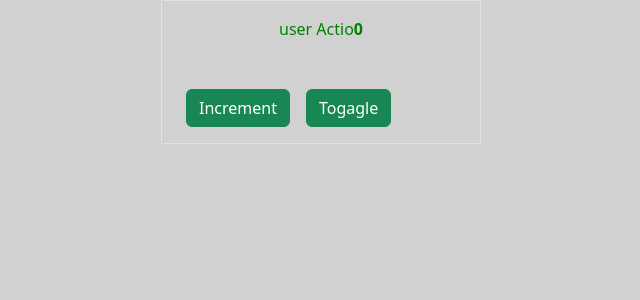
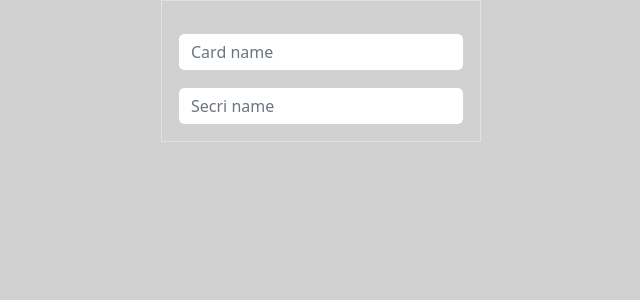
Before and after one commit to Mrkhan14/React-App, a React (Create React App) app: page / in a window 1280 px wide. Shown: the top 300 px of the page, without its empty margins (319-959 px from the left). Built offline with nearby package versions, Linux system fonts and the light colour scheme.

Commit message:
#29. useRef hook

```diff
--- a/src/components/app/App.js
+++ b/src/components/app/App.js
@@ -1,149 +1,24 @@
 import './App.css';
-import {Component, useState, useEffect, useCallback, useMemo} from "react";
-// import CounterItem from "../counter-item/counter-item";
+import {Component, useState, useEffect, useCallback, useMemo, useRef} from "react";
+const User = () =>{
+	const [cardNumber, setCardNumber] = useState('')
 
-// class User extends Component{
-//     constructor(props) {
-//         super(props);
-//         this.state = {
-//             counter: 0,
-//             age: ''
-//         }
-//     }
-//
-//     clickHander = () =>{
-//         // bu bizga yangi qimat qaytaradi
-//         this.setState(prevState =>({
-//             counter: prevState.counter + 1,
-//         }))
-//     }
-//     clickHander2 = () =>{
-//         // bu bizga yangi qimat qaytaradi
-//         this.setState(prevState =>({
-//             counter: prevState.counter - 1,
-//         }))
-//     }
-//
-//     clickHander3 = () =>{
-//         // bu bizga yangi qimat qaytaradi
-//         this.setState({
-//             counter: 0
-//         })
-//     }
-//     changeHander =(e, name) =>{
-//         console.log(name)
-//         this.setState({
-//             counter: e.target.value
-//         })
-//     }
-// 	componentDidMount() {
-// 		console.log("Mount")
-// 	}
-//
-// 	componentDidUpdate() {
-// 		console.log("Update")
-// 	}
-//
-//     componentWillUnmount() {
-//         console.log("Unmount")
-//     }
-//
-//     render() {
-//         const {firstName, lastNam, link,} = this.props
-//         // console.log(this.props)
-//
-//         const {age, counter} = this.state
-//
-//         return (
-//             <div className="border w-25 p-3 m-auto mb-4">
-//                 <h4>
-//                     Mening ismim - {firstName}, sharifim- {lastNam}
-//                     <br/>
-//                     Yoshim {age}
-//                 </h4>
-//                 <a href={link}>Link</a>
-//                 <div>
-//                     <button
-//                         onClick={this.clickHander}
-//                         type="button"
-//                         className="btn btn-success mx-2"
-//                     >
-//                         Success
-//                     </button>
-//                     <button
-//                         type="button"
-//                         className="btn btn-danger mx-2"
-// 						onClick={this.clickHander2}
-//                     >
-//                         Danger
-//                     </button>
-//                     <button
-//                         type="button"
-//                         className="btn btn-warning mx-2"
-//                         onClick={this.clickHander3}
-//                     >
-//                         Warning
-//                     </button>
-//                     <p>{counter}</p>
-//                     <div>
-//                         <label htmlFor="basic-url" className="form-label">Yoshim</label>
-//                         <input className="form-control" type="number" onChange={(e) => this.changeHander(e, 'Khan')}/>
-//                     </div>
-//                 </div>
-//             </div>
-//         )
-//     }
-// }
+	const cvcRef = useRef(null)
 
-const bigCounter = (number) => {
-	console.log('reder')
-	let i = 0
-	while (i < 1000000000) i++
-	return number * 2
-}
-
-const User = () =>{
-	const [counter, setCounter] = useState(0)
-	const [activ, setActiv] = useState(true)
-
-	const onIncrement = () =>{
-		setCounter(counter + 1)
+	const handleInput = (e) =>{
+		const val = e.target.value
+		setCardNumber(val)
+		if (val.length === 16){
+			cvcRef.current.focus()
+		}
+		console.log(val.length)
 	}
-
-	const onTogagle = () => {
-		return setActiv(prevState => ! prevState)
-	}
-
-	// const counterDeneret = useCallback(() => {
-	// 	return new Array(counter).fill('').map((_, idx) => `Counter nomer ${idx + 1}`)
-	// 	},
-	// [counter]
-	// )
-
-	const colors={
-		color: activ ? 'green' : 'red',
-	}
-
-	const number = useMemo(()=> bigCounter(counter), [counter])
-
 	return (
 		<div className="border w-25 p-3 m-auto mb-4">
 
-			<div className="text-center" style={colors}>
-				user Actio
-				<b>{number}</b>
-			</div>
+			<input type='text' className='form-control mt-3' placeholder='Card name' onChange={handleInput} value={cardNumber} />
+			<input ref={cvcRef} type='text' className='form-control mt-3' placeholder='Secri name'/>
 
-			<div className="mt-5">
-				<button onClick={onIncrement} className="btn btn-success mx-2">
-					Increment
-				</button>
-				<button onClick={onTogagle} className="btn btn-success mx-2">
-					Togagle
-				</button>
-			</div>
-
-			{/*<CounterItem  counterDeneretY={counterDeneret}/>*/}
 		</div>
 	)
 }
```
